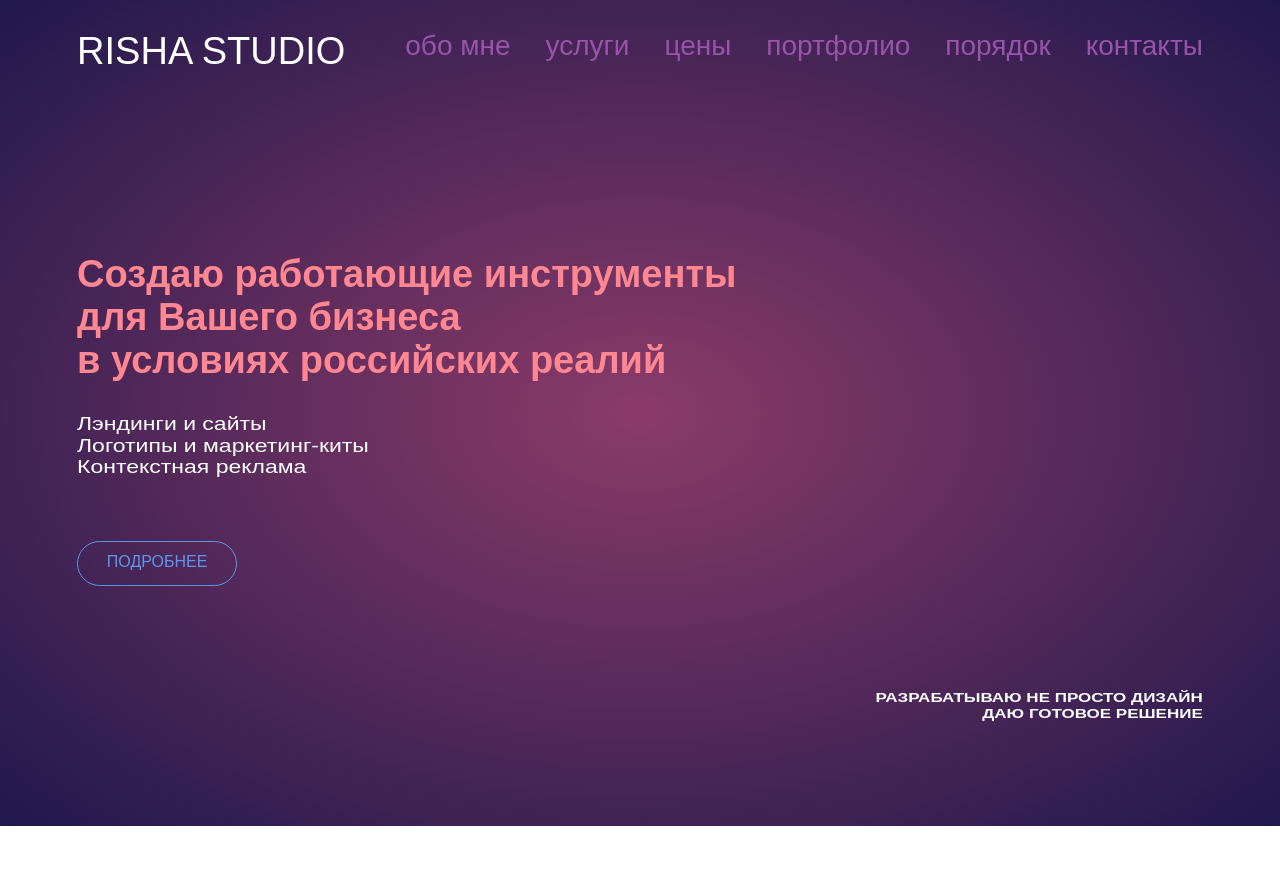
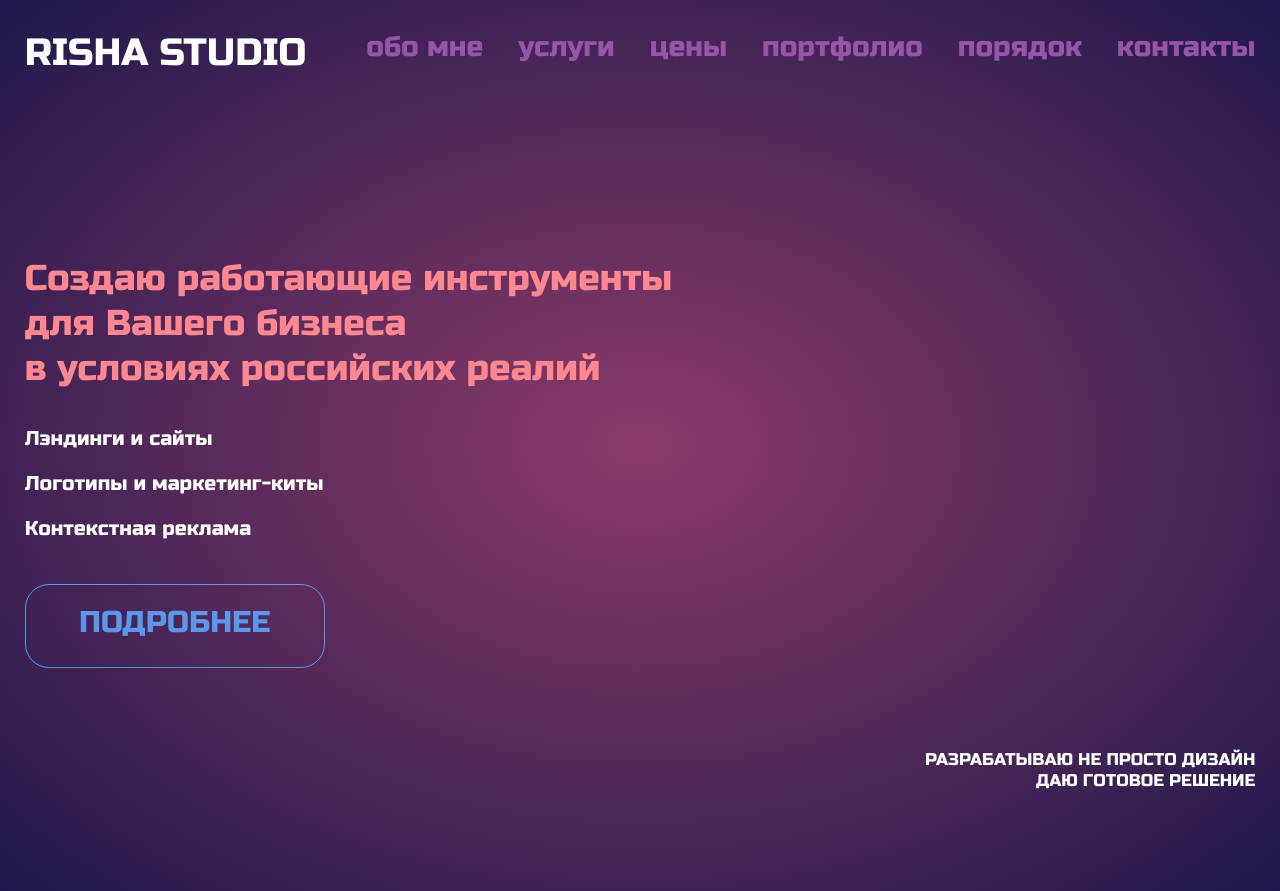
Before and after one commit to timoshenko4618/portfolio, a website: page landing/src/index.html in a window 1280 px wide. Before the commit the page ends 826 px from the top, so only its background shows below. Drawn offline with nearby package versions, Linux system fonts and the light colour scheme; files that its build step writes are made by us from their sources.

Commit message:
landing: поменял шрифт

```diff
--- a/landing/src/index.html
+++ b/landing/src/index.html
@@ -3,7 +3,7 @@
   <head>
     <meta charset="UTF-8" />
     <meta name="viewport" content="width=device-width, initial-scale=1.0" />
-    <!-- <link href="https://fonts.googleapis.com/css2?family=Poppins:wght@200;400;500;800&amp;display=swap" rel="stylesheet"> -->
+    <link href="https://fonts.googleapis.com/css2?family=Russo+One&display=swap" rel="stylesheet">
     <link rel="stylesheet" type="text/css" href="styles.min.css" />
     <title>landing</title>
   </head>
@@ -12,7 +12,7 @@
       <div class="main__info">
         <div class="main__header">
           <div class="main__logo">
-            <a href="index.html" class="link link--title" data-hover="risha studio">risha studio</a>
+            <a href="#" class="link link--title">risha studio</a>
           </div>
           <div class="main__menu">
             <a href="#" class="link link--item" data-hover="обо мне">обо мне</a>
@@ -25,8 +25,8 @@
         </div>
 
         <div class="info info--title">
-          Создаю работающие инструменты для Вашего бизнеса
-          <br />
+          Создаю работающие инструменты<br>
+          для Вашего бизнеса<br />
           в условиях российских реалий
         </div>
         <div class="info info--list">
--- a/landing/src/styles/button.scss
+++ b/landing/src/styles/button.scss
@@ -29,6 +29,7 @@
     transition: color 0.3s 0.1s ease-out;
     text-align: center;
     line-height: 250%;
+    font-size: 30px;
     z-index: 0;
 
     &::before {
--- a/landing/src/styles/global.scss
+++ b/landing/src/styles/global.scss
@@ -11,7 +11,7 @@ $height_750: 750px;
 body {
   margin: 0;
   overflow-x: hidden;
-  font-family: Arial, Helvetica, sans-serif;
+  font-family: 'Russo One', sans-serif;
   font-style: normal;
   font-weight: normal;
 }
--- a/landing/src/styles/info.scss
+++ b/landing/src/styles/info.scss
@@ -6,29 +6,34 @@
     max-width: 739px;
     margin-top: 180px;
     color: #ff8791;
-    font-size: 38px;
-    font-weight: bold;
+    font-size: 36px;
+    line-height: 1.25em;
   }
 
   &--list {
-    font-size: 23px;
-    transform: scaleY(0.8);
+    margin-top: 35px;
+    font-size: 20px;
 
-    & ul {
+    & > ul {
       list-style-type: none;
       padding-inline-start: 0;
+
+      & > li {
+        margin-top: 20px;
+
+        &:first-child {
+          margin-top: 0;
+        }
+      }
     }
   }
 
   &--slogan {
-    // max-width: 390px;
     margin-top: 100px;
     margin-right: 0;
     margin-left: auto;
     font-size: 17px;
-    font-weight: bold;
     text-align: end;
     text-transform: uppercase;
-    transform: scaleY(0.8);
   }
 }
--- a/landing/src/styles/main.scss
+++ b/landing/src/styles/main.scss
@@ -12,7 +12,7 @@
     position: relative;
 
     &--main-page {
-      margin-top: 55px;
+      margin-top: 63px;
       width: 10em;
       height: 2.8em;
     }
```
Also changed, not shown: landing/src/portfolio.html (+2 -1 lines).
